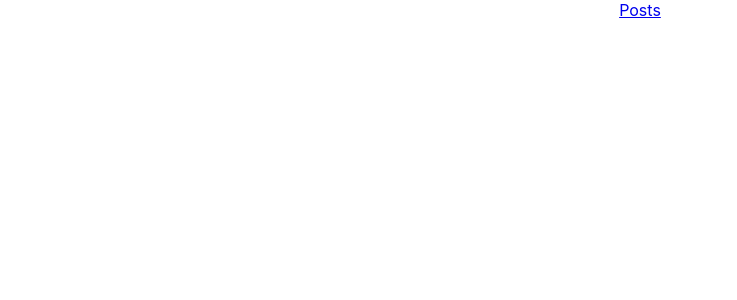
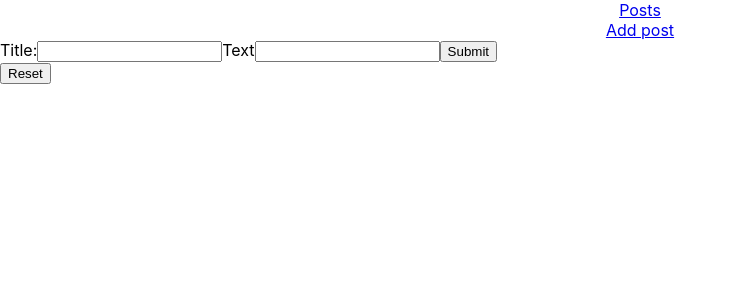
Before and after one commit to radojeRade/blog-app, a React (Create React App) app: page /add in a window 1280 px wide. Shown: the top 300 px of the page, without its empty margins (0-737 px from the left). Built offline with nearby package versions, Linux system fonts and the light colour scheme.

Commit message:
zadatak 4 i 5

```diff
--- a/src/App.js
+++ b/src/App.js
@@ -7,6 +7,7 @@ function App() {
     <div className="App">
       <nav>
           <Link to="/posts">Posts</Link><br></br>
+          <Link to="/add">Add post</Link><br></br>
 
      </nav>
     </div>
--- a/src/Router.js
+++ b/src/Router.js
@@ -4,6 +4,7 @@ import { Switch, Route } from "react-router-dom";
 
 import PostsPages from "./pages/PostsPages";
 import SinglePost from "./pages/SinglePost";
+import AddPost from "./pages/AddPost";
 
 export default function Router(){
 
@@ -15,6 +16,9 @@ export default function Router(){
         <Route exact path="/view/:id">
             <SinglePost />
         </Route>
+        <Route exact path="/add">
+            <AddPost />
+        </Route>
 
     </Switch>
     )
--- /dev/null
+++ b/src/components/AddPostForm.jsx
@@ -0,0 +1,28 @@
+import React from "react";
+
+export default function AddPostForm({post, setPost, onSubmit, reset}){
+
+    return(
+        <div>
+            <form onSubmit={onSubmit}>
+            <label>Title:</label>
+            <input
+              type="text"
+              value={post.title}
+              onChange={({target}) =>
+                setPost({...post, title: target.value})}
+            />
+            <label>Text</label>
+            <input
+              type="text"
+              value={post.text}
+              onChange={({target}) =>
+                setPost({...post, text: target.value})}
+            />
+            <button type="submit">Submit</button>
+            </form>
+            <button onClick={() => reset()}>Reset</button>
+        </div>
+    )
+
+}
--- /dev/null
+++ b/src/pages/AddPost.jsx
@@ -0,0 +1,37 @@
+import React, { useState } from "react";
+import AddPostForm from "../components/AddPostForm";
+import { useHistory } from "react-router-dom";
+import PostsService from "../service/PostsService";
+
+
+
+export default function AddPost(){
+    const [post, setPost] = useState({title:'', text:'', createdAt:''});
+    const history = useHistory();
+
+    const handleOnSubmit = async (e) => {
+        e.preventDefault();
+        let date = new Date().toString();
+        setPost({...post, createdAt: date});
+        const res = await PostsService.add(post);
+        if(res === 200){
+            history.push('/posts');
+        }
+    };
+
+    const reset = () => {
+        setPost({title:"", text:"", createdAt: ""});
+    }
+
+
+    return(
+
+        <div>
+            <AddPostForm post = {post}
+                         setPost = {setPost}
+                         onSubmit = {handleOnSubmit}
+                         reset = {reset} />
+        </div>
+
+    )
+}
--- a/src/pages/PostsPages.jsx
+++ b/src/pages/PostsPages.jsx
@@ -11,7 +11,6 @@ export default function PostsPages(){
     const getAllPosts = async () => {
         const posts = await PostsService.getAll('/posts');
         setPosts(posts);
-        console.log('usao');
       };
 
     useEffect(() => {
--- a/src/service/PostsService.js
+++ b/src/service/PostsService.js
@@ -12,6 +12,11 @@ class PostsService {
         return data.data;
   }
 
+  async add(body){
+    const res = await axiosInstance.post("/posts", body);
+    return res.status;
+  }
+
 }
 
 export default new PostsService();
```
